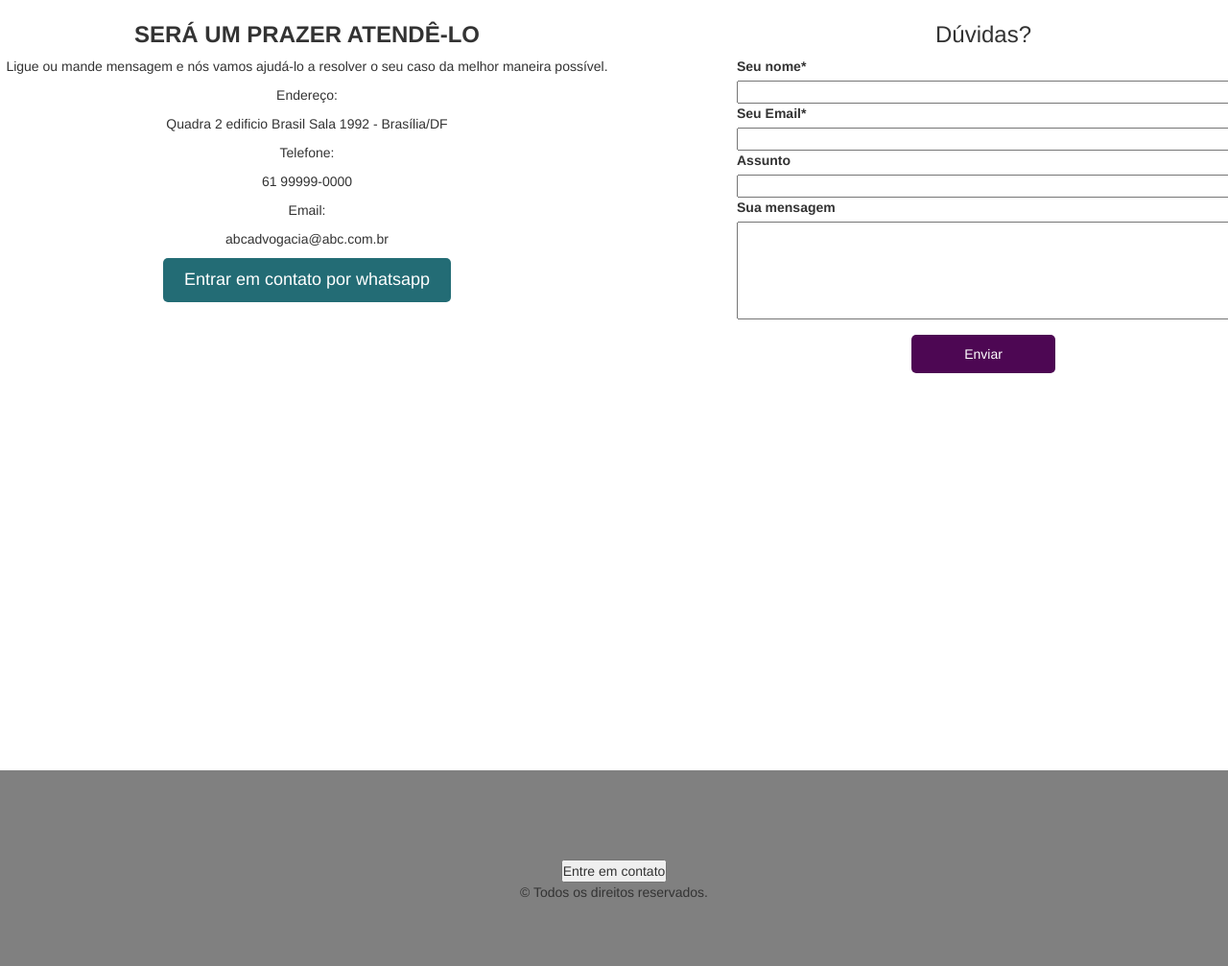
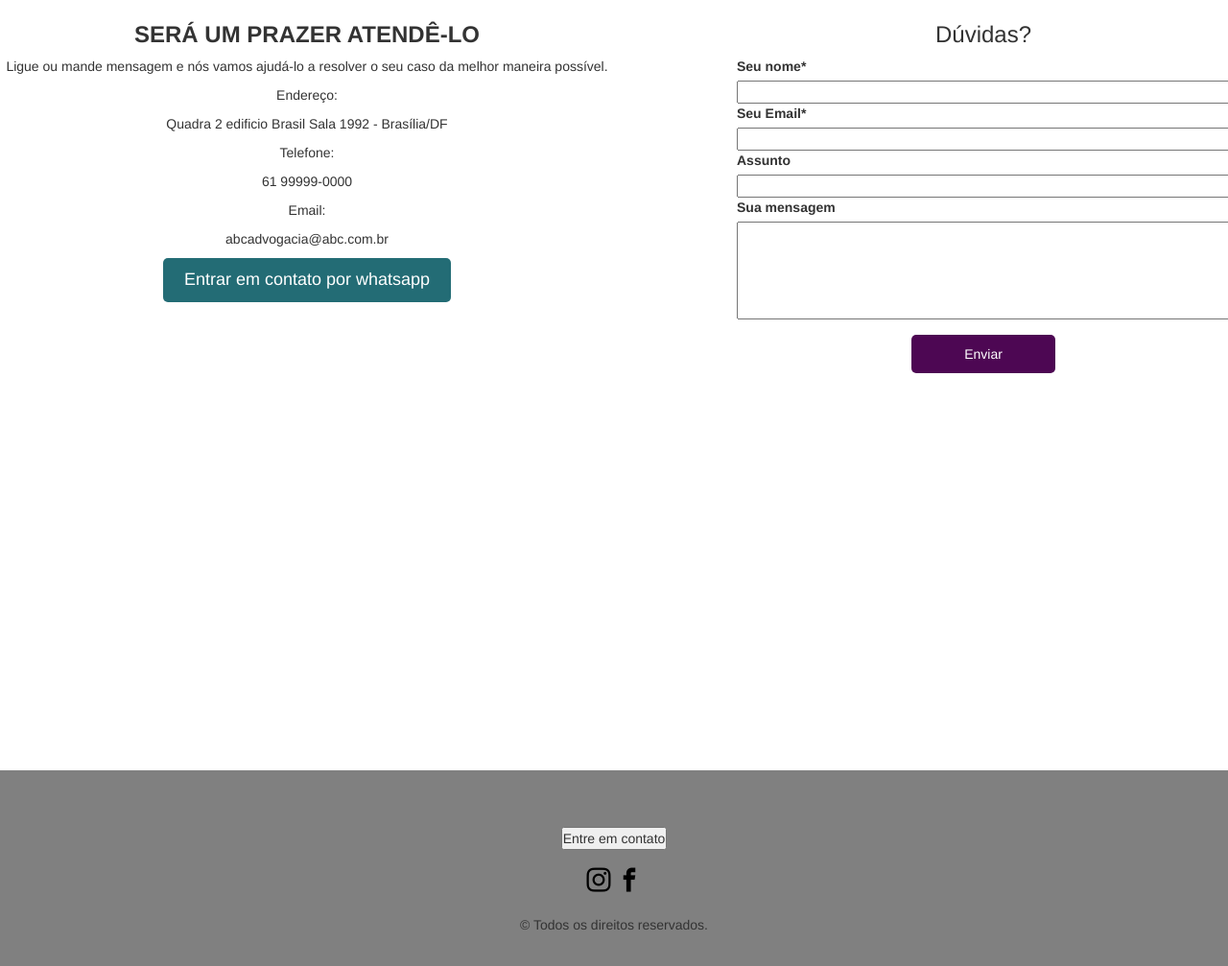
Before and after one commit to Brunostaine/landing-page-advocacia, a plain HTML site: page index.html in a window 1280 px wide. Shown: the part 1858-2865 px from the top of the page at 96% size. Drawn offline with Linux system fonts and the light colour scheme.

Commit message:
Colocando os arquivos de medias sociais, e icones

```diff
--- /dev/null
+++ b/assets/css/icones/icones.css
@@ -0,0 +1,49 @@
+@font-face {
+  font-family: 'icomoon';
+  src:  url('fonts/icomoon.eot?41kxbh');
+  src:  url('fonts/icomoon.eot?41kxbh#iefix') format('embedded-opentype'),
+    url('fonts/icomoon.ttf?41kxbh') format('truetype'),
+    url('fonts/icomoon.woff?41kxbh') format('woff'),
+    url('fonts/icomoon.svg?41kxbh#icomoon') format('svg');
+  font-weight: normal;
+  font-style: normal;
+  font-display: block;
+}
+
+[class^="icon-"], [class*=" icon-"] {
+  /* use !important to prevent issues with browser extensions that change fonts */
+  font-family: 'icomoon' !important;
+  speak: never;
+  font-style: normal;
+  font-weight: normal;
+  font-variant: normal;
+  text-transform: none;
+  line-height: 1;
+
+  /* Better Font Rendering =========== */
+  -webkit-font-smoothing: antialiased;
+  -moz-osx-font-smoothing: grayscale;
+}
+
+/* Começa aqui o código */
+
+.icon-facebook:before {
+  content: "\ea90";
+}
+.icon-instagram:before {
+  content: "\ea92";
+}
+.icon-whatsapp:before {
+  content: "\ea93";
+}
+
+.media__social {
+  font-size: 2.5rem;
+  margin: 16px;
+}
+
+.media__social a {
+  text-decoration: none;
+  color: black;
+  margin: 16px auto;
+}
--- a/index.html
+++ b/index.html
@@ -7,7 +7,7 @@
     <title>ABC Advocacia</title>
 
     <link rel="stylesheet" href="assets/css/reset.css">
-    <link rel="stylesheet" href="style.css">
+    <link rel="stylesheet" href="assets/css/icones/icones.css">
     <link rel="stylesheet" href="assets/css/variaveis.css">
     <link rel="stylesheet" href="bootstrap/css/bootstrap.css">
 
@@ -127,9 +127,9 @@
         <div>
             <input type="button" value="Entre em contato">
         </div>
-        <div>
-            <a class="instagram" href="#"></a>
-            <a class="facebook" href="#"></a>
+        <div class="media__social">
+            <a class="icon-instagram" href=""></a>
+            <a class="icon-facebook" href=""></a>
         </div>
         <div>
             <p class="">&copy; Todos os direitos reservados.</p>
```
Also changed, not shown: assets/css/icones/fonts/icomoon.ttf (added), assets/css/icones/fonts/icomoon.woff (added), assets/css/reset.css (line endings or trailing spaces), 2 other files.
